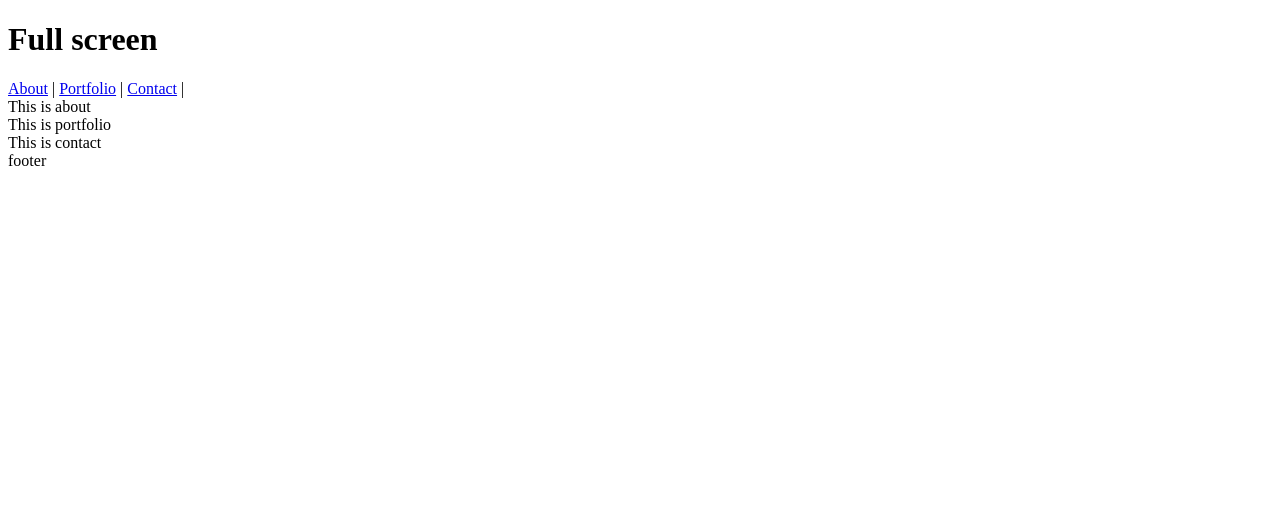
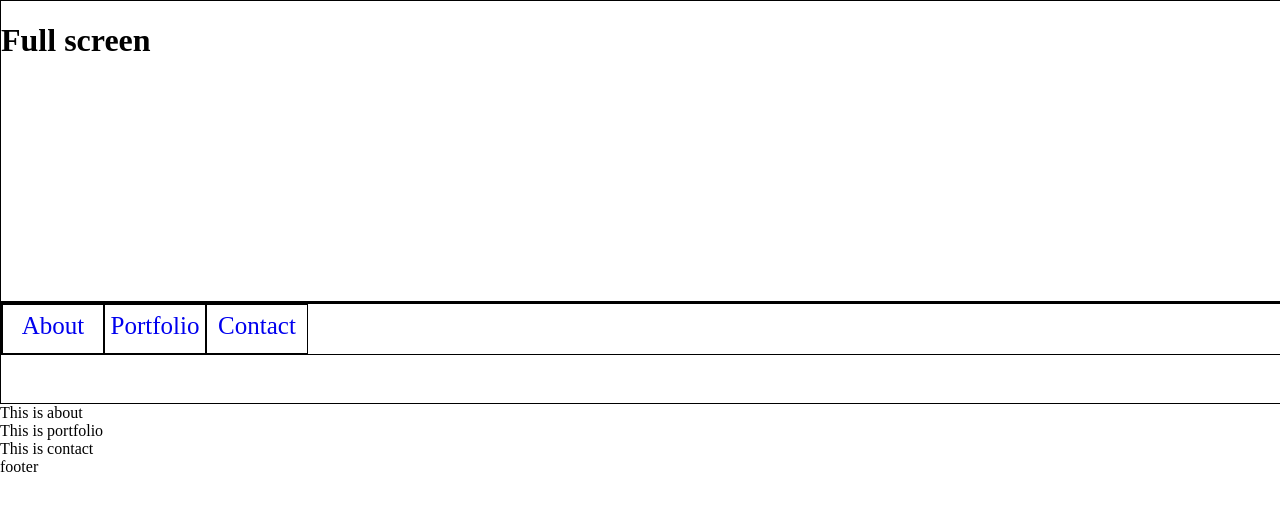
Before and after one commit to Yousuf-Abdullah-Borna/Yousuf-Borna, a plain HTML site: page index.html in a window 1280 px wide. Drawn offline with Linux system fonts and the light colour scheme.

Commit message:
navbar structured

```diff
--- a/css/style.css
+++ b/css/style.css
@@ -0,0 +1,52 @@
+body{
+    margin:auto;
+}
+
+#header{
+
+    width: 100%;
+    height:300px;
+    border:1px solid black;
+}
+
+#navigation  {
+
+    width: 100%;
+    height:100px;
+    border:1px solid black;
+
+}
+
+#navigation nav {
+
+    width: 100%;
+    height:50px;
+    border:1px solid black;
+
+
+}
+
+#navigation nav a {
+
+    text-decoration: none;
+    font-size: 25px;
+    width:100px;
+    height:41px;
+    display: inline-block;
+    border: 1px solid black;
+    text-align: center;
+    padding-top: 7px;
+
+
+
+}
+
+#navigation nav #link1{
+
+    margin-right:-4px;
+}
+
+#navigation nav #link2{
+
+    margin-right:-4px;
+}
--- a/index.html
+++ b/index.html
@@ -1,6 +1,7 @@
 <!DOCTYPE html>
 <html lang="en">
 <head>
+    <link rel="stylesheet" href="./css/style.css">
     <meta charset="UTF-8">
     <meta http-equiv="X-UA-Compatible" content="IE=edge">
     <meta name="viewport" content="width=device-width, initial-scale=1.0">
@@ -21,9 +22,9 @@
 
 
         <nav>
-            <a href="#about">About</a> |
-            <a href="#portfolio">Portfolio</a> |
-            <a href="#contact">Contact</a> |
+            <a id="link1" href="#about">About</a>
+            <a id="link2" href="#portfolio">Portfolio</a>
+            <a id="link3" href="#contact">Contact</a>
 
         </nav>
        </div>
```
